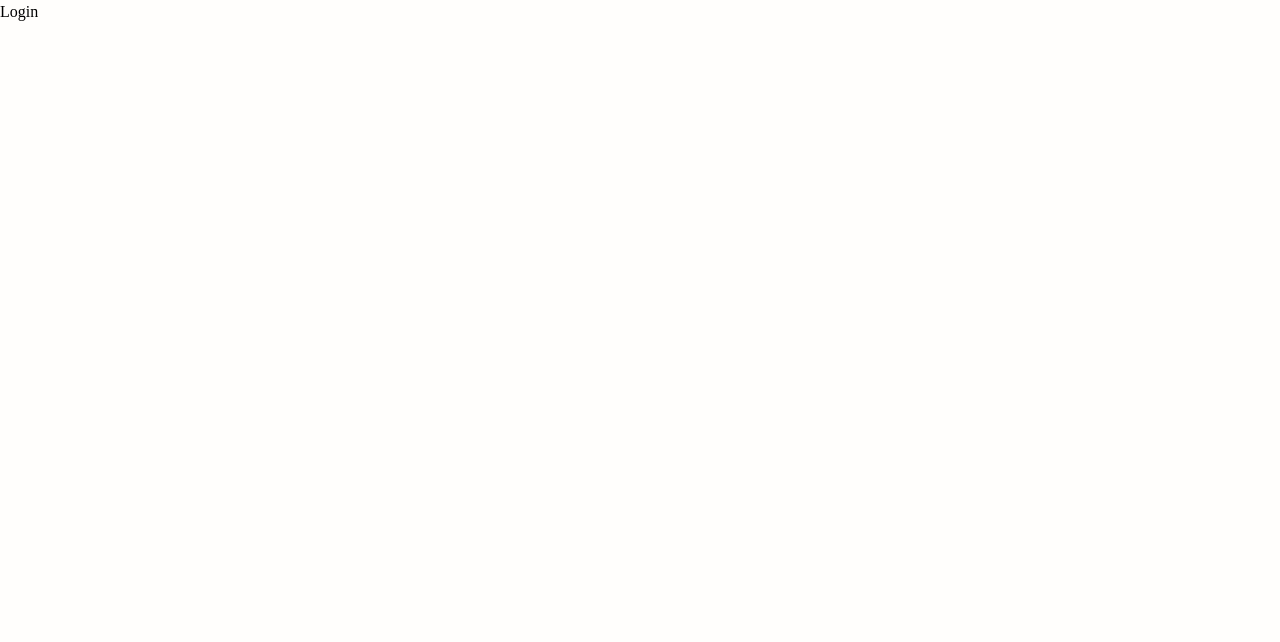
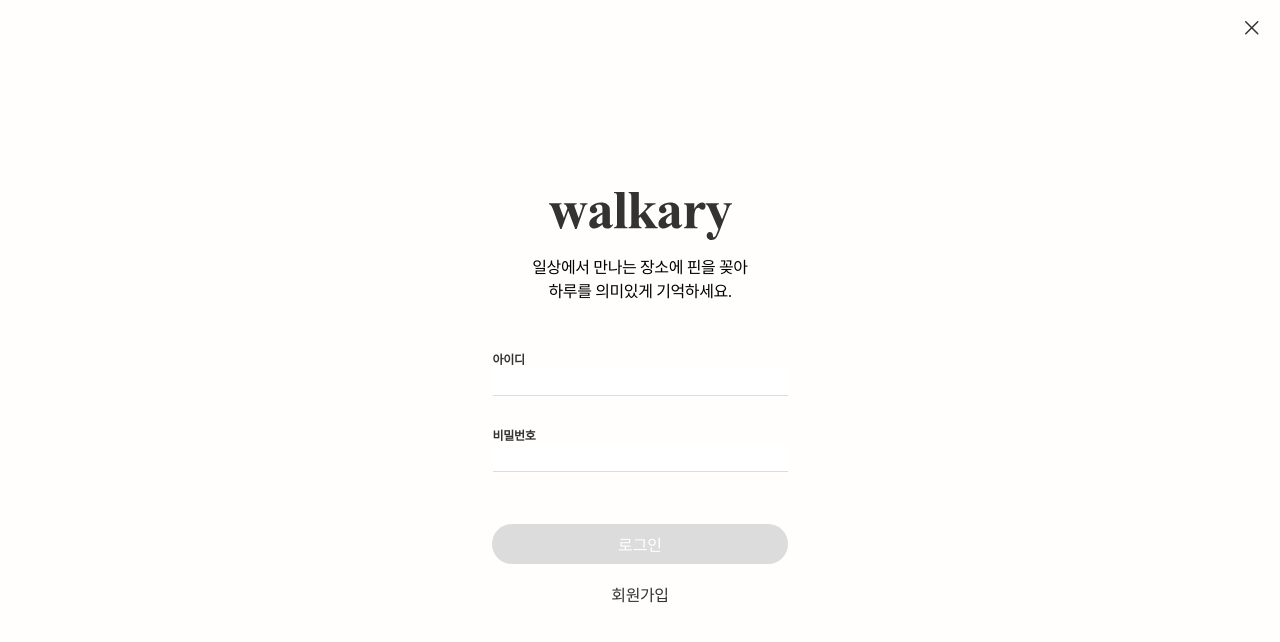
Before and after one commit to TeamWalkary/front-end, a React (Vite) app: page /login in a window 1280 px wide. Shown: the top 642 px of the page. Built offline with nearby package versions, Linux system fonts and the light colour scheme.

Commit message:
[feat] 로그인 페이지 제작

```diff
--- a/src/GlobalStyle.tsx
+++ b/src/GlobalStyle.tsx
@@ -10,6 +10,7 @@ const GlobalStyle = createGlobalStyle`
     body,html {
         height: 100%;
         background-color: #fffefc;
+        font-size: 62.5%;
     }
     body {
         -webkit-font-smoothing: antialiased;
--- a/src/components/Landing/LandingView.tsx
+++ b/src/components/Landing/LandingView.tsx
@@ -1,7 +1,13 @@
 import styled from "styled-components";
 import { ReactComponent as Logo } from "../../assests/logo.svg";
+import { useNavigate } from "react-router-dom";
 
 const LandingView = () => {
+  const navigate = useNavigate();
+
+  const clickHandler = () => {
+    navigate("/login");
+  };
   return (
     <Landing>
       <Logo width="183" height="48" />
@@ -9,7 +15,7 @@ const LandingView = () => {
         내가 다녀간 장소로 <br />
         적어보는 오늘 하루의 일기
       </LandingMsg>
-      <LandingBtn>시작하기</LandingBtn>
+      <LandingBtn onClick={clickHandler}>시작하기</LandingBtn>
     </Landing>
   );
 };
@@ -20,20 +26,21 @@ const Landing = styled.main`
   display: flex;
   justify-content: center;
   align-items: center;
-  height: 100vh;
+  height: 90vh;
   flex-direction: column;
 `;
 
 const LandingMsg = styled.div`
-  margin: 16px 0 28px 0;
+  margin: 1.6rem 0 4.8rem 0;
   text-align: center;
+  font-size: 16px;
 `;
 
 const LandingBtn = styled.button`
-  padding: 8px 52px;
+  padding: 0.8rem 5.2rem;
   justify-content: center;
   align-items: center;
-  gap: 4px;
+  gap: 0.4rem;
   border-radius: 99px;
   background: #333;
   color: white;
--- /dev/null
+++ b/src/components/Login/LoginView.tsx
@@ -0,0 +1,119 @@
+import React from "react";
+import { styled } from "styled-components";
+import { ReactComponent as Logo } from "../../assests/logo.svg";
+import { ReactComponent as CloseBtn } from "../../assests/CloseBtn.svg";
+import { useNavigate } from "react-router-dom";
+
+const LoginView = () => {
+  const navigate = useNavigate();
+
+  const signUpHandler = () => {
+    navigate("/signUp");
+  };
+
+  const closeHandler = () => {
+    navigate("/");
+  };
+  return (
+    <LoginArea>
+      <Logo width="183" height="48" />
+      <LoginMsg>
+        일상에서 만나는 장소에 핀을 꽂아 <br />
+        하루를 의미있게 기억하세요.
+      </LoginMsg>
+      <LoginWrapper>
+        <LoginLabel>아이디</LoginLabel>
+        <LoginInput type="text" />
+      </LoginWrapper>
+      <LoginWrapper>
+        <LoginLabel>비밀번호</LoginLabel>
+        <LoginInput id="password" type="password" />
+      </LoginWrapper>
+      <LoginBtn type="submit" value="로그인" />
+      <SignUpBtn onClick={signUpHandler}>회원가입</SignUpBtn>
+      <CloseBtnArea onClick={closeHandler}>
+        <CloseBtn />
+      </CloseBtnArea>
+    </LoginArea>
+  );
+};
+
+export default LoginView;
+
+const LoginArea = styled.div`
+  display: flex;
+  justify-content: center;
+  align-items: center;
+  height: 100vh;
+  flex-direction: column;
+  position: relative;
+`;
+
+const LoginMsg = styled.div`
+  margin: 1.6rem 0 4.8rem 0;
+
+  text-align: center;
+  font-family: Pretendard;
+  font-size: 16px;
+  font-style: normal;
+  font-weight: 400;
+  line-height: 24px; /* 150% */
+  letter-spacing: -0.368px;
+`;
+
+const LoginWrapper = styled.div`
+  & + & {
+    margin-top: 3.2rem;
+  }
+  width: 29.5rem;
+`;
+
+const LoginLabel = styled.form`
+  color: #333;
+  font-size: 1.2rem;
+  font-style: normal;
+  font-weight: 700;
+  line-height: 1.6rem;
+  letter-spacing: -0.025rem;
+`;
+
+const LoginInput = styled.input`
+  border: none;
+  width: 100%;
+  height: 2.8rem;
+  gap: 0.4rem;
+  border-bottom: 1px solid #dcdcdc;
+`;
+
+const LoginBtn = styled.input`
+  margin-top: 5.2rem;
+  border-radius: 99px;
+  background-color: #dcdcdc;
+  display: flex;
+  width: 29.6rem;
+  padding: 0.8rem 5.2rem;
+  justify-content: center;
+  align-items: center;
+  border: none;
+  color: white;
+  font-size: 1.6rem;
+
+  &:active {
+    background-color: #333;
+  }
+`;
+
+const SignUpBtn = styled.div`
+  margin-top: 2rem;
+  color: #333;
+  text-align: center;
+  font-size: 1.6rem;
+  line-height: 2.4rem;
+  letter-spacing: -0.368px;
+`;
+
+const CloseBtnArea = styled.div`
+  position: absolute;
+  top: 1.6rem;
+  right: 1.6rem;
+`;
--- a/src/pages/Login.tsx
+++ b/src/pages/Login.tsx
@@ -1,7 +1,8 @@
 import React from "react";
+import LoginView from "../components/Login/LoginView";
 
 const Login = () => {
-  return <div>Login</div>;
+  return <LoginView />;
 };
 
 export default Login;
```
Also changed, not shown: src/assests/closeBtn.svg (added).
